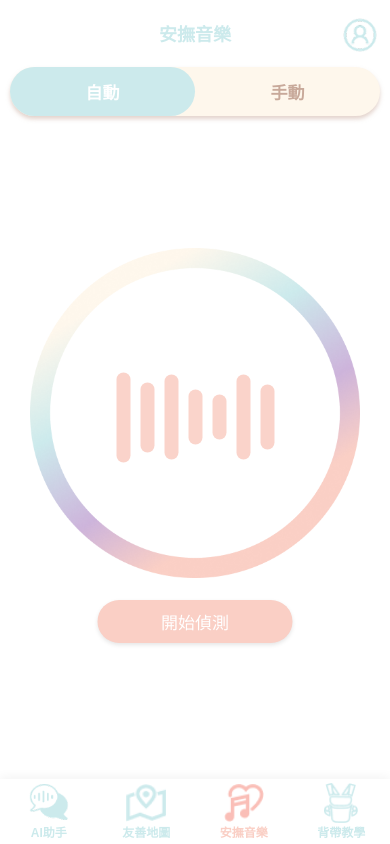
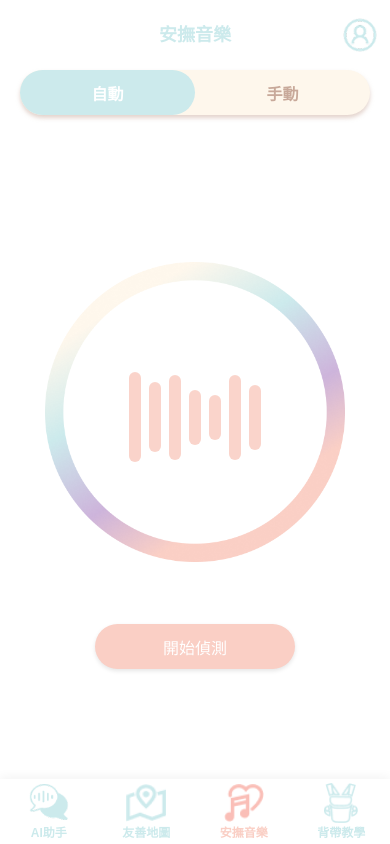
Before and after one commit to liya0823/Parenting-app, a Next.js app: page /features/soothing-music in a window 390 px wide. Built offline with nearby package versions, Linux system fonts and the light colour scheme.

Commit message:
style: 更新音樂播放器相關樣式

```diff
--- a/src/app/features/soothing-music/components/MusicPlayer.module.css
+++ b/src/app/features/soothing-music/components/MusicPlayer.module.css
@@ -550,144 +550,3 @@
     transform: scaleY(0.5);
   }
 }
-
-/* Samsung Galaxy S21 (412x915) */
-@media screen and (max-width: 412px) and (max-height: 915px) {
-  .soundWaveContainer {
-    margin-top: -25px;
-    height: 58vh;
-  }
-
-  .backgroundCircle {
-    width: 320px;
-    height: 320px;
-    margin-top: 8px;
-  }
-
-  .soundWave {
-    height: 150px;
-    width: 230px;
-    gap: 9px;
-    margin-top: 8px;
-  }
-
-  .soundWaveBar {
-    width: 13px;
-  }
-
-  .detectionText {
-    bottom: 22%;
-  }
-
-  .detectionButton {
-    padding: 11px 22px;
-    font-size: 16px;
-    width: 190px;
-    height: 42px;
-    margin-top: 8px;
-  }
-
-  .toggleContainer {
-    width: 360px;
-    height: 48px;
-    top: 65px;
-  }
-
-  .toggleButton {
-    font-size: 16px;
-  }
-}
-
-/* Google Pixel 4a (393x851) */
-@media screen and (max-width: 393px) and (max-height: 851px) {
-  .soundWaveContainer {
-    margin-top: -22px;
-    height: 57vh;
-  }
-
-  .backgroundCircle {
-    width: 310px;
-    height: 310px;
-    margin-top: 7px;
-  }
-
-  .soundWave {
-    height: 145px;
-    width: 225px;
-    gap: 8px;
-    margin-top: 7px;
-  }
-
-  .soundWaveBar {
-    width: 12px;
-  }
-
-  .detectionText {
-    bottom: 21%;
-  }
-
-  .detectionButton {
-    padding: 11px 21px;
-    font-size: 15px;
-    width: 185px;
-    height: 41px;
-    margin-top: 7px;
-  }
-
-  .toggleContainer {
-    width: 350px;
-    height: 46px;
-    top: 63px;
-  }
-
-  .toggleButton {
-    font-size: 15px;
-  }
-}
-
-/* iPhone 12/13/14 Pro Max (428x926) */
-@media screen and (max-width: 428px) and (max-height: 926px) {
-  .soundWaveContainer {
-    margin-top: -28px;
-    height: 59vh;
-  }
-
-  .backgroundCircle {
-    width: 330px;
-    height: 330px;
-    margin-top: 9px;
-  }
-
-  .soundWave {
-    height: 155px;
-    width: 235px;
-    gap: 10px;
-    margin-top: 9px;
-  }
-
-  .soundWaveBar {
-    width: 14px;
-  }
-
-  .detectionText {
-    bottom: 23%;
-  }
-
-  .detectionButton {
-    padding: 12px 24px;
-    font-size: 17px;
-    width: 195px;
-    height: 43px;
-    margin-top: 9px;
-  }
-
-  .toggleContainer {
-    width: 370px;
-    height: 49px;
-    top: 67px;
-  }
-
-  .toggleButton {
-    font-size: 17px;
-  }
-}
```
Also changed, not shown: src/app/features/soothing-music/components/Playlist.module.css (+0 -270 lines).
